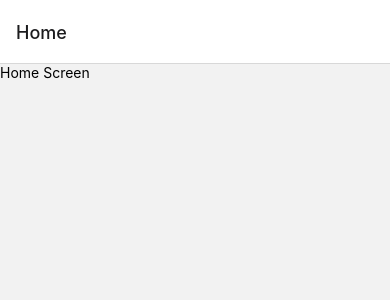
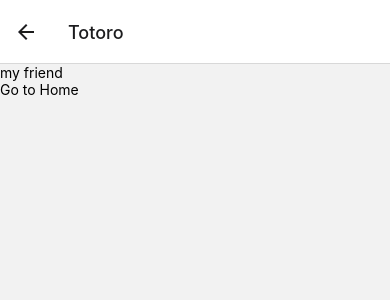
Before and after one commit to guilhermesachinelli/boilerPlate-ReactNative, a React Native app: screen /Totoro in a window 390 px wide. Before the commit this address had no page. Shown: the top 300 px of the page. Built offline with nearby package versions, Linux system fonts and the light colour scheme.

Commit message:
feat: create screens navigation

```diff
--- a/src/routes/stack.routes.jsx
+++ b/src/routes/stack.routes.jsx
@@ -1,11 +1,21 @@
 import { createNativeStackNavigator } from "@react-navigation/native-stack";
 import Home from "../screens/Home";
+import Totoro from "../screens/Totoro";
 const Stack = createNativeStackNavigator();
 
 const StackRoutes = () => {
     return(
         <Stack.Navigator>
-            <Stack.Screen name="Home" component={Home} />
+            <Stack.Screen
+            name="Home"
+            component={Home}
+            />
+
+            <Stack.Screen
+            name="Totoro"
+            component={Totoro}
+            />
+
             </Stack.Navigator>
     );
 };
--- a/src/screens/Home/index.jsx
+++ b/src/screens/Home/index.jsx
@@ -1,10 +1,14 @@
-import { View, Text } from 'react-native'
-
+import { View, Text, TouchableOpacity } from 'react-native'
+import { useNavigation } from '@react-navigation/native'
 
 export default function Home() {
+  const navigation = useNavigation()
   return (
     <View>
       <Text>Home Screen</Text>
+      <TouchableOpacity onPress={() => navigation.navigate('Totoro')}>
+        <Text>Go to Totoro</Text>
+      </TouchableOpacity>
     </View>
   )
 }
--- a/src/screens/Totoro/index.jsx
+++ b/src/screens/Totoro/index.jsx
@@ -1,10 +1,15 @@
-import { View, Text } from 'react-native'
+import { View, Text, TouchableOpacity } from 'react-native'
+import { useNavigation } from '@react-navigation/native'
 
 
 export default function Totoro() {
+    const navigation = useNavigation()
   return (
     <View>
       <Text>my friend</Text>
+      <TouchableOpacity onPress={() => navigation.navigate('Home')}>
+        <Text>Go to Home</Text>
+        </TouchableOpacity>
     </View>
   );
 };
```
